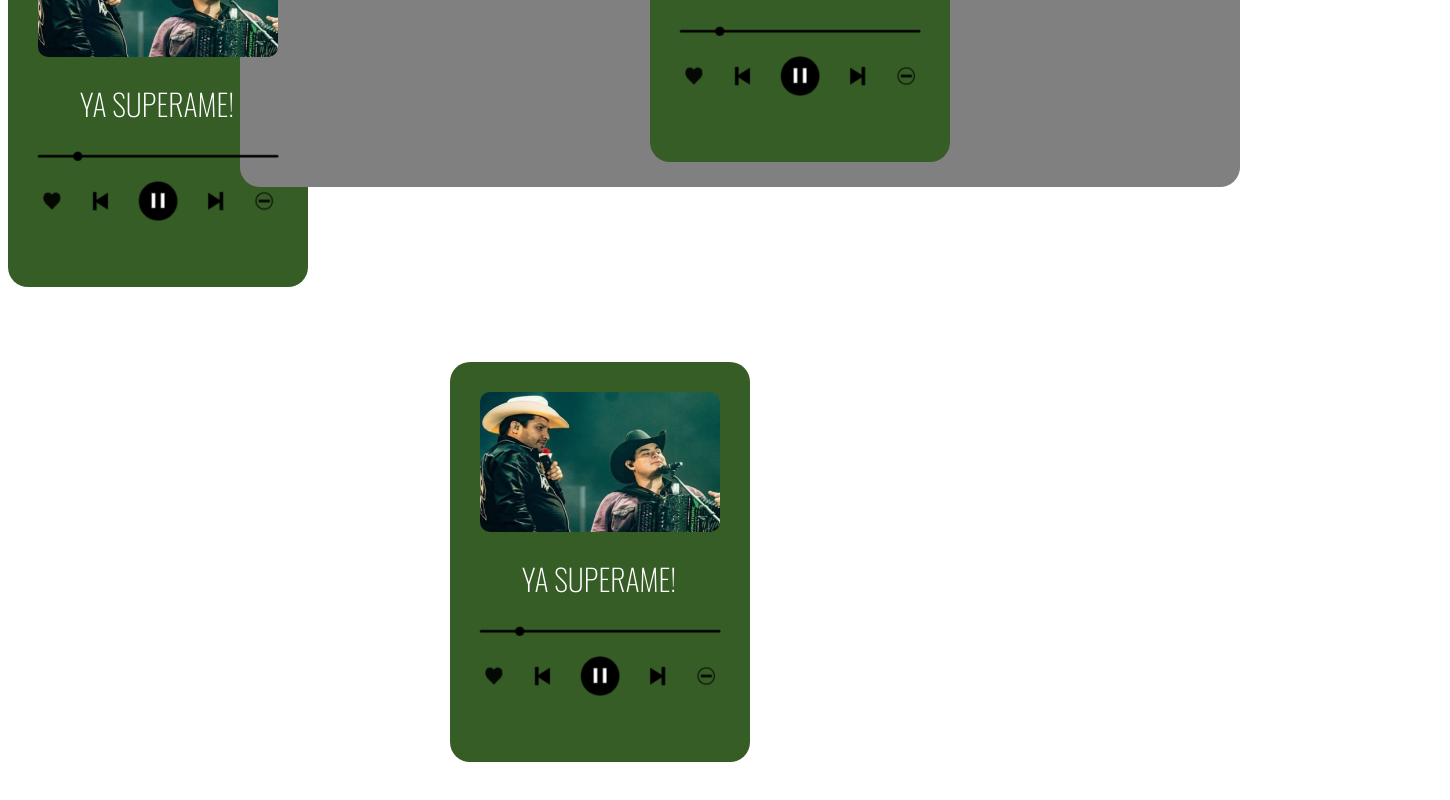
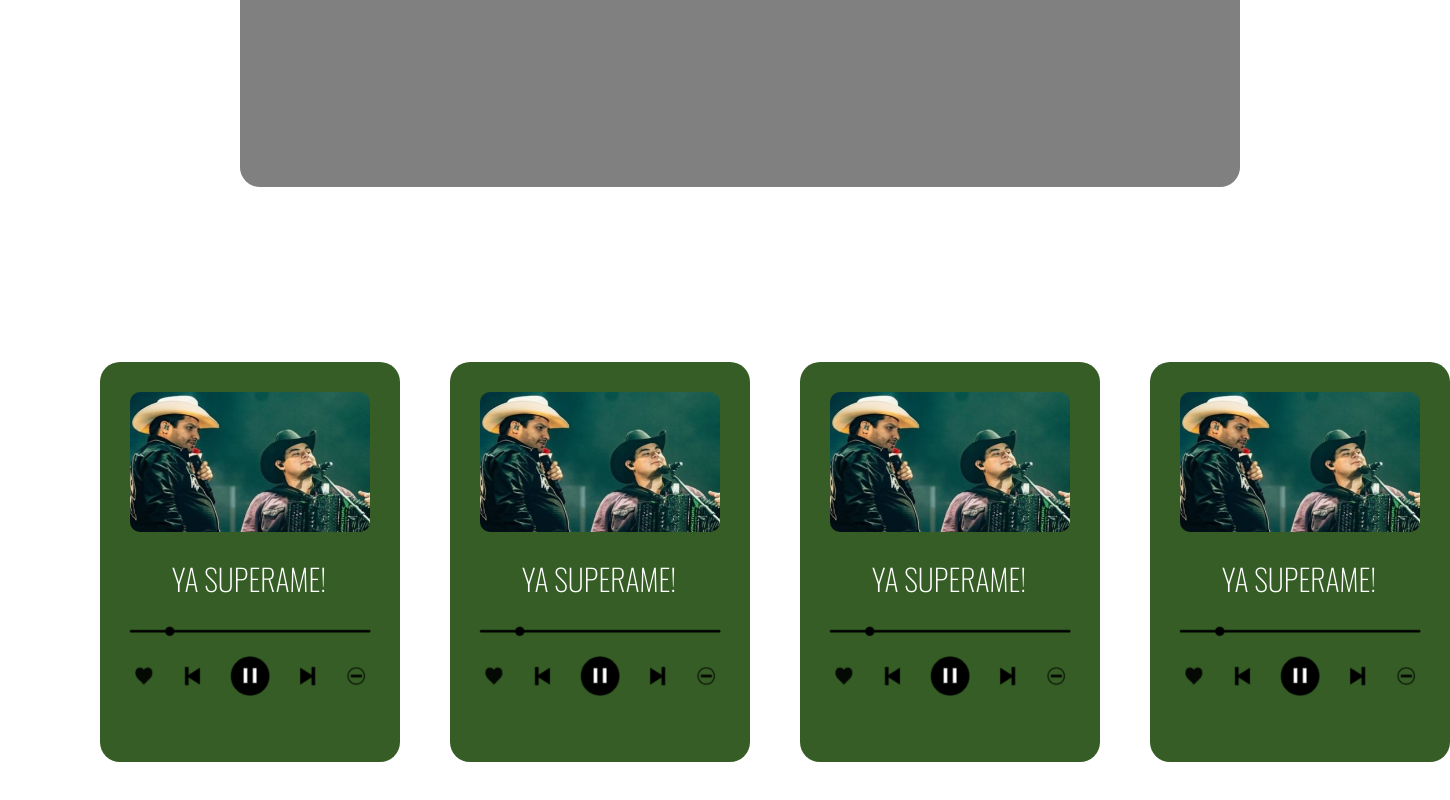
Before and after one commit to Jenry123/landig_proyect, an Angular app: page /music in a window 1280 px wide. Shown: the part 338-1138 px from the top of the page, 1450 px wide, since content can reach past the window. Built offline with nearby package versions, Linux system fonts and the light colour scheme.

Commit message:
add:pagina de musica recomendada

```diff
--- a/src/app/landing-page/top-music/top-music.component.css
+++ b/src/app/landing-page/top-music/top-music.component.css
@@ -26,10 +26,10 @@ font-style: normal;
   border-radius: 20px;
 }
 
-#card1{
-  position: relative;
-  top: -1000px;
-  left: 100px;
+#card3{
+  position: absolute;
+  top: 700px;
+  left: 800px;
 }
 
 #card2{
@@ -40,6 +40,12 @@ font-style: normal;
 
 #card1{
   position: absolute;
-  top: 100px;
-  left: 650px;
+  top: 700px;
+  left: 100px;
 }
+
+#card4{
+  position: absolute;
+  top: 700px;
+  left: 1150px;
+}
--- a/src/app/landing-page/top-music/top-music.component.html
+++ b/src/app/landing-page/top-music/top-music.component.html
@@ -11,3 +11,7 @@
 <div id="card3">
   <app-cards></app-cards>
 </div>
+
+<div id="card4">
+  <app-cards></app-cards>
+</div>
```
